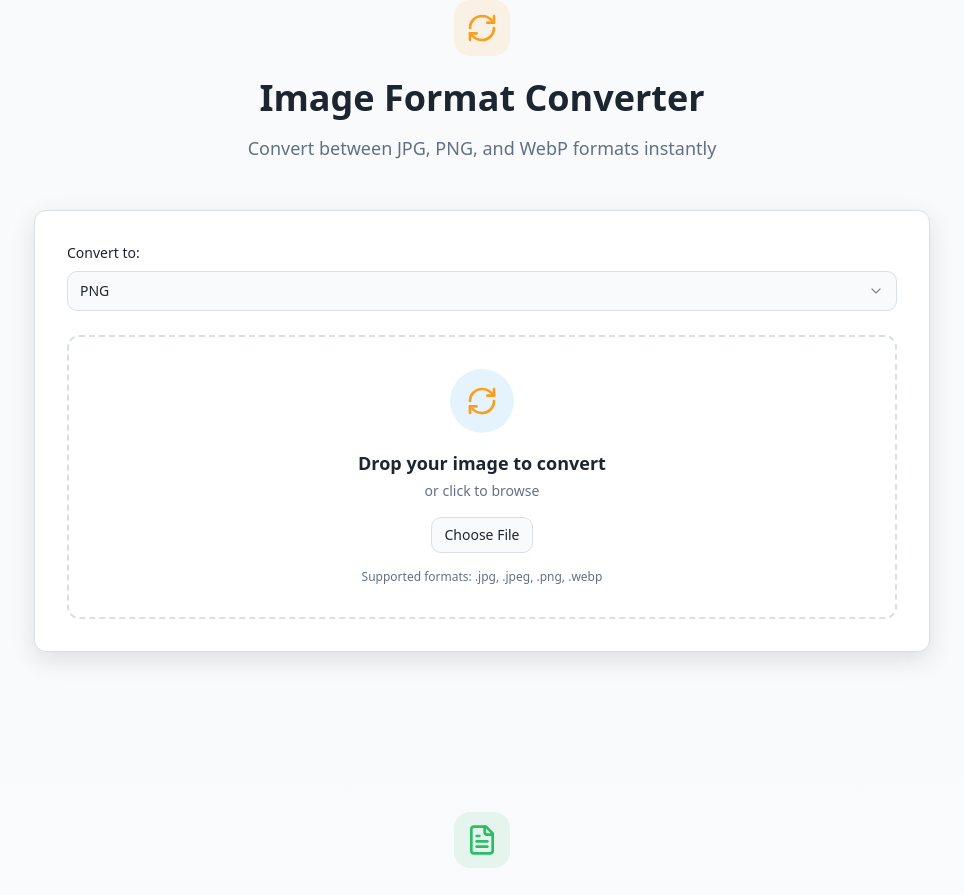
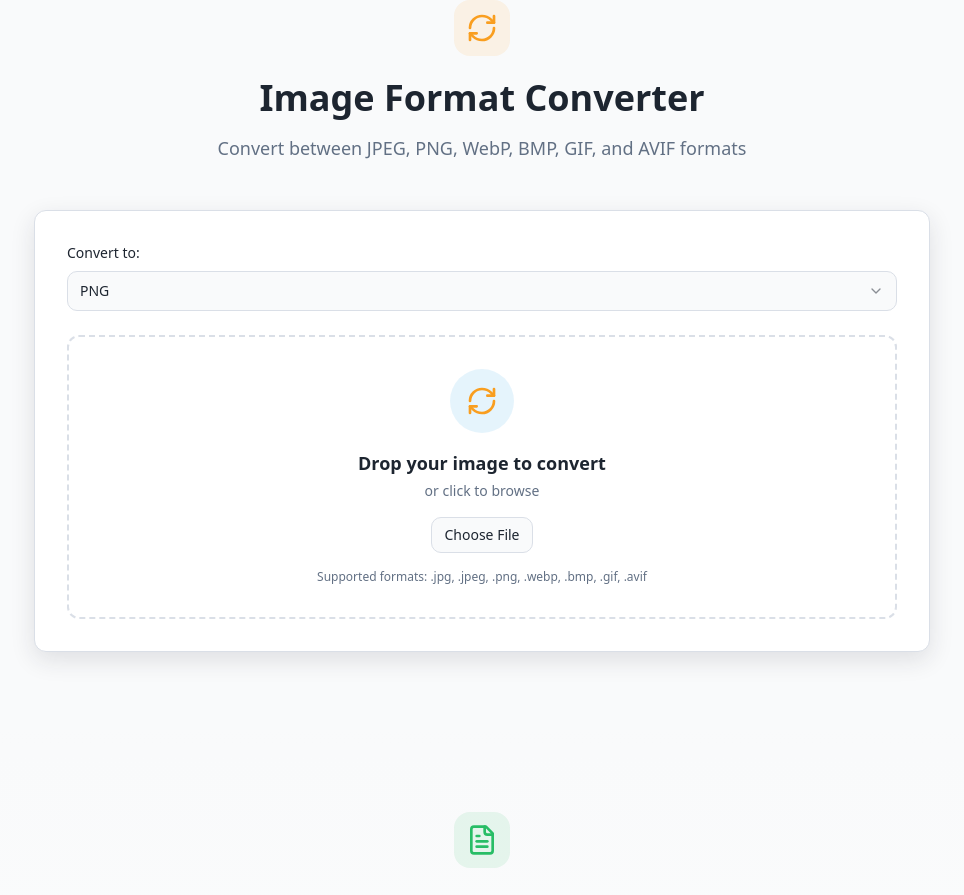
Before and after one commit to Minhaj-hub/webby-crafts, a React (Vite) app: page / in a window 1280 px wide. Shown: the part 1600-2495 px from the top of the page, without its empty margins (158-1122 px from the left). Built offline with nearby package versions, Linux system fonts and the light colour scheme; the HTML template or start-up script is replaced by a standard one.

Commit message:
feat: Add all available formats to converter

```diff
--- a/src/components/ImageConverter.tsx
+++ b/src/components/ImageConverter.tsx
@@ -7,7 +7,7 @@ import { FileUploadZone } from "./FileUploadZone";
 import { ProcessingIndicator } from "./ProcessingIndicator";
 import { toast } from "sonner";
 
-type ImageFormat = "jpeg" | "png" | "webp";
+type ImageFormat = "jpeg" | "png" | "webp" | "bmp" | "gif" | "avif";
 
 export const ImageConverter = () => {
   const [file, setFile] = useState<File | null>(null);
@@ -79,7 +79,7 @@ export const ImageConverter = () => {
               Image Format Converter
             </h2>
             <p className="text-muted-foreground text-lg">
-              Convert between JPG, PNG, and WebP formats instantly
+              Convert between JPEG, PNG, WebP, BMP, GIF, and AVIF formats
             </p>
           </div>
 
@@ -100,13 +100,16 @@ export const ImageConverter = () => {
                     <SelectItem value="jpeg">JPEG</SelectItem>
                     <SelectItem value="png">PNG</SelectItem>
                     <SelectItem value="webp">WebP</SelectItem>
+                    <SelectItem value="bmp">BMP</SelectItem>
+                    <SelectItem value="gif">GIF</SelectItem>
+                    <SelectItem value="avif">AVIF</SelectItem>
                   </SelectContent>
                 </Select>
               </div>
 
               <FileUploadZone
                 onFileSelect={handleFileSelect}
-                acceptedFormats={[".jpg", ".jpeg", ".png", ".webp"]}
+                acceptedFormats={[".jpg", ".jpeg", ".png", ".webp", ".bmp", ".gif", ".avif"]}
                 icon={<RefreshCw className="w-8 h-8 text-accent" />}
                 title="Drop your image to convert"
                 description="or click to browse"
```
